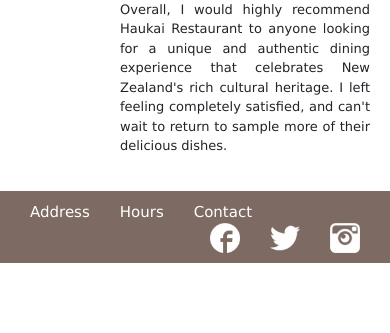
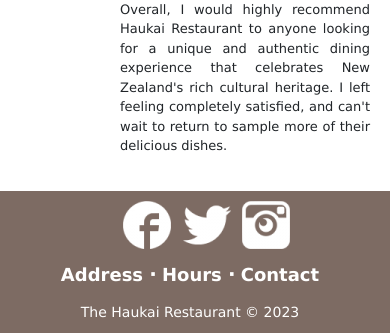
Before and after one commit to AdelTljrd/haukai.github.io, a PHP site: page / in a window 390 px wide. Shown: the part 3340-3673 px from the top of the page. Before the commit the page ends 3603 px from the top, so only its background shows below. Run offline with PHP 8.4, Linux system fonts and the light colour scheme.

Commit message:
Updated footer

```diff
--- a/css/styles.css
+++ b/css/styles.css
@@ -99,49 +99,89 @@ h1 {
     font-size: small;
 
   }
-footer {
+
+  .footer-distributed {
     background-color: #7d6b63;
-
+    width: 100%;
+    text-align: left;
+    padding-right: 30px;
+    padding-left: 20px;
+    padding-top: 10px;
+    padding-bottom: 10px;
   }
 
-.links ul {
-  list-style-type: none;
+  .footer-distributed .footer-left p {
+    color: #ffffff;
+    font-size: 14px;
     margin: 0;
-  padding-top: 10px;
-  padding-bottom: 0px;
-  padding-left: 0px;
-  display: flex;
-  justify-content: flex-start;
   }
-.social-icons ul {
-  list-style-type: none;
-  margin: 0;
-  padding-bottom: 10px;
-  display: flex;
-  justify-content: flex-end;
+  /* Footer links */
+
+  .footer-distributed p.footer-links {
+    font-size: 18px;
+    font-weight: bold;
+    color: #ffffff;
+    margin: 0 0 10px;
+    padding: 0;
+    transition: ease .25s;
   }
 
-.links li{
+  .footer-distributed p.footer-links a {
     display: inline-block;
-  margin-left: 30px;
-}
-.social-icons li {
-  display: inline-block;
-  margin-right: 30px;
+    line-height: 1.8;
+    text-decoration: none;
+    color: inherit;
+    transition: ease .25s;
   }
 
-.links a, .social-icons a {
-
-  color: #ffffff;
-}
-.links a:hover {
-  color: #ffffff;
-}
-.social-icons {
-  text-align: right;
+  .footer-distributed .footer-links a:before {
+    content: "·";
+    font-size: 20px;
+    left: 0;
+    color: #fff;
+    display: inline-block;
+    padding-right: 5px;
   }
 
-.social-icons img {
-  height: 30px;
-  width: 30px;
+  .footer-distributed .footer-links .link-1:before {
+    content: none;
   }
+
+  .footer-distributed .footer-right {
+    float: right;
+    margin-top: 6px;
+    max-width: 180px;
+  }
+
+  .footer-distributed .footer-right a {
+    display: inline-block;
+    width: 35px;
+    height: 35px;
+
+    border-radius: 2px;
+    font-size: 20px;
+    color: #ffffff;
+    text-align: center;
+    line-height: 35px;
+    margin-left: 20px;
+    transition:all .25s;
+  }
+
+  .footer-distributed .footer-right a:hover{transform:scale(1.1); -webkit-transform:scale(1.1);}
+
+  .footer-distributed p.footer-links a:hover{text-decoration:underline;}
+
+  /* Media Queries */
+
+  @media (max-width: 600px) {
+    .footer-distributed .footer-left, .footer-distributed .footer-right {
+      text-align: center;
+    }
+    .footer-distributed .footer-right {
+      float: none;
+      margin: 0 auto 20px;
+    }
+    .footer-distributed .footer-left p.footer-links {
+      line-height: 1.8;
+    }
+  }
--- a/index.html
+++ b/index.html
@@ -118,23 +118,24 @@
      </main>
      <!-- And here is our main footer that is
  used across all the pages of our website -->
-     <footer>
-      <div class="links">
-      <ul>
-        <li><a href="index.html">Address</a></li>
-        <li><a href="index.html">Hours</a></li>
-        <li><a href="index.html">Contact</a></li>
-      </ul>
-      </div>
+ <footer class="footer-distributed">
 
-       <div class="social-icons">
-        <ul>
-          <li><a href="https://www.facebook.com"><img src="images/facebook.png" alt="Facebook"></a></li>
-          <li><a href="https://www.twitter.com"><img src="images/twitter.png" alt="Twitter"></a></li>
-          <li><a href="https://www.instagram.com"><img src="images/instagram.png" alt="Instagram"></a></li>
-        </ul>
-      </div>
-     </footer>
+  <div class="footer-right">
+<a href="https://www.facebook.com"><img src="images/facebook.png" alt="Facebook"></a>
+<a href="https://www.twitter.com"><img src="images/twitter.png" alt="Twitter"></a>
+<a href="https://www.instagram.com"><img src="images/instagram.png" alt="Instagram"></a>
+  </div>
+
+<div class="footer-left">
+<p class="footer-links">
+  <a class="link-1" href="index.html">Address</a>
+  <a href="index.html">Hours</a>
+  <a href="index.html">Contact</a>
+</p>
+
+<p>The Haukai Restaurant &copy; 2023</p>
+  </div>
+ </footer>
 
 
    </body>
```
Lines whose indentation alone changed are shown as unchanged.
